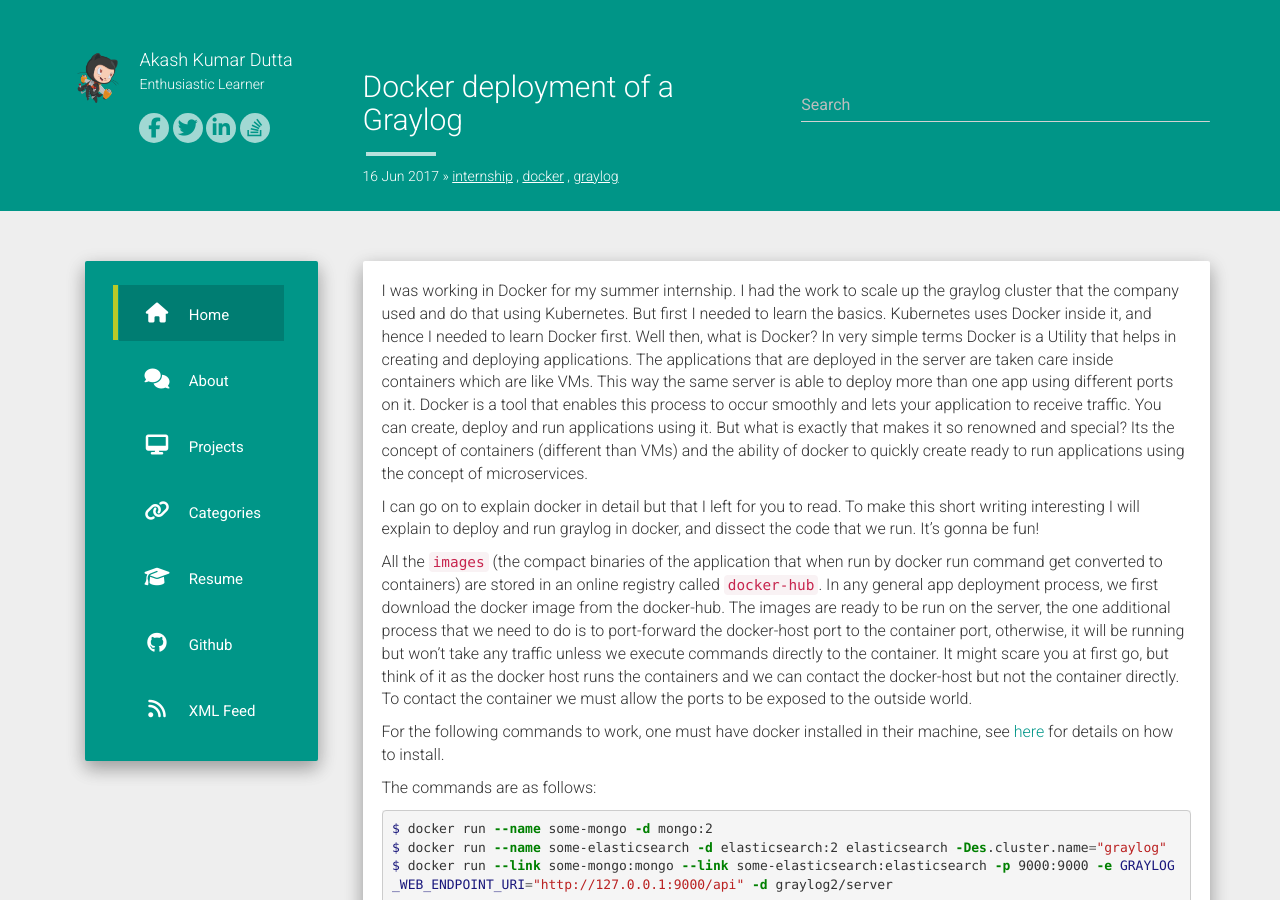
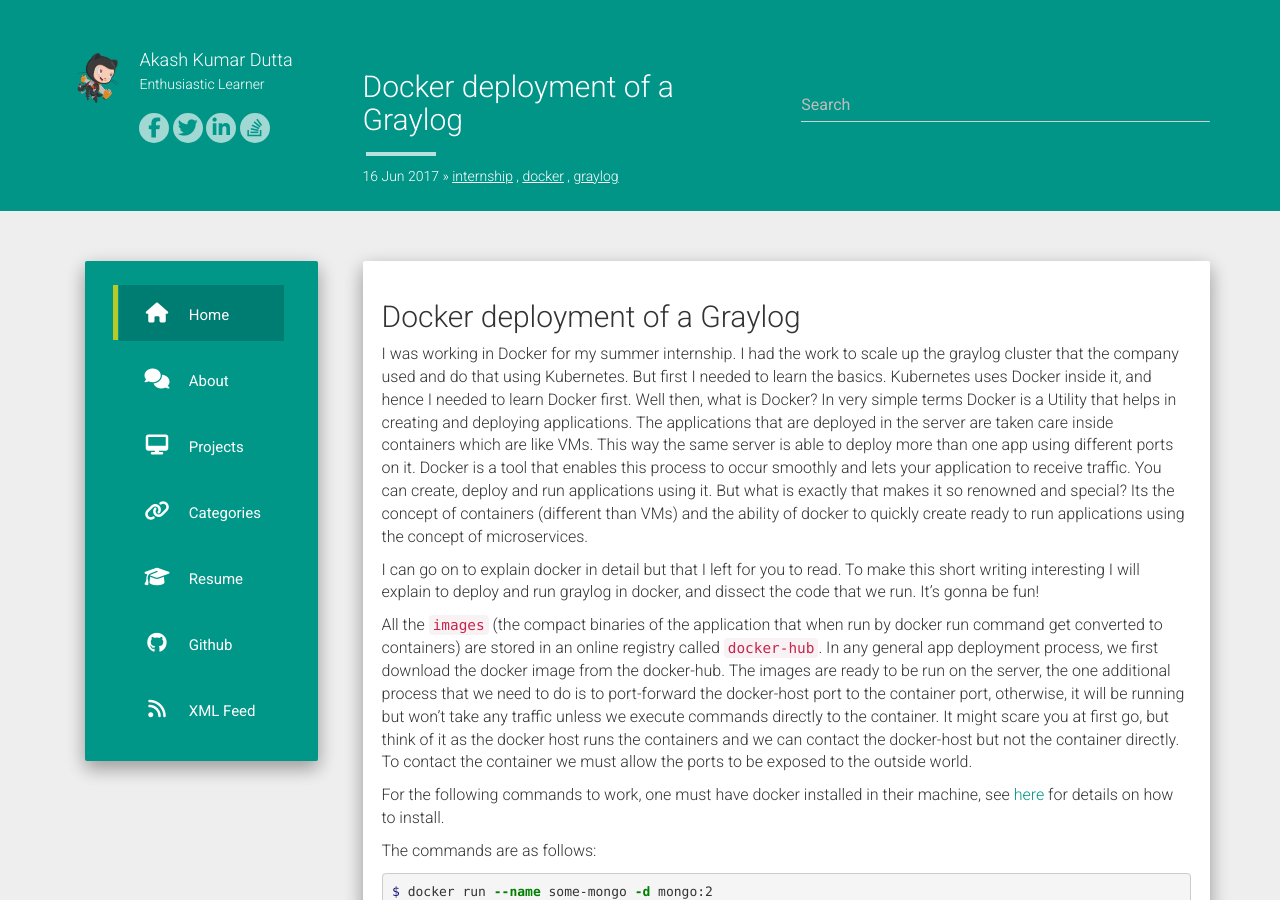
Before and after one commit to AkashKrDutta/AkashKrDutta.github.io, a Jekyll site: the page built from _posts/2017-6-16-docker.md, in a window 1280 px wide and 900 px high. Built offline with Jekyll 4.4.1, drawn with Linux system fonts in a browser that asks for light colours; nearby versions of some CDN libraries; comment, search, counter and statistics services are not loaded.

Commit message:
Update 2017-6-16-docker.md

```diff
--- a/_posts/2017-6-16-docker.md
+++ b/_posts/2017-6-16-docker.md
@@ -8,7 +8,7 @@ categories:
   - graylog
 comments: true
 ---
-
+## Docker deployment of a Graylog
 I was working in Docker for my summer internship. I had the work to scale up the graylog cluster that the company used and do that using Kubernetes. But first I needed to learn the basics. Kubernetes uses Docker inside it, and hence I needed to learn Docker first. Well then, what is Docker? In very simple terms Docker is a Utility that helps in creating and deploying applications. The applications that are deployed in the server are taken care inside containers which are like VMs. This way the same server is able to deploy more than one app using different ports on it. Docker is a tool that enables this process to occur smoothly and lets your application to receive traffic. You can create, deploy and run applications using it. But what is exactly that makes it so renowned and special? Its the concept of containers (different than VMs) and the ability of docker to quickly create ready to run applications using the concept of microservices.<br>
 
 I can go on to explain docker in detail but that I left for you to read. To make this short writing interesting I will explain to deploy and run graylog in docker, and dissect the code that we run. It's gonna be fun!
```
